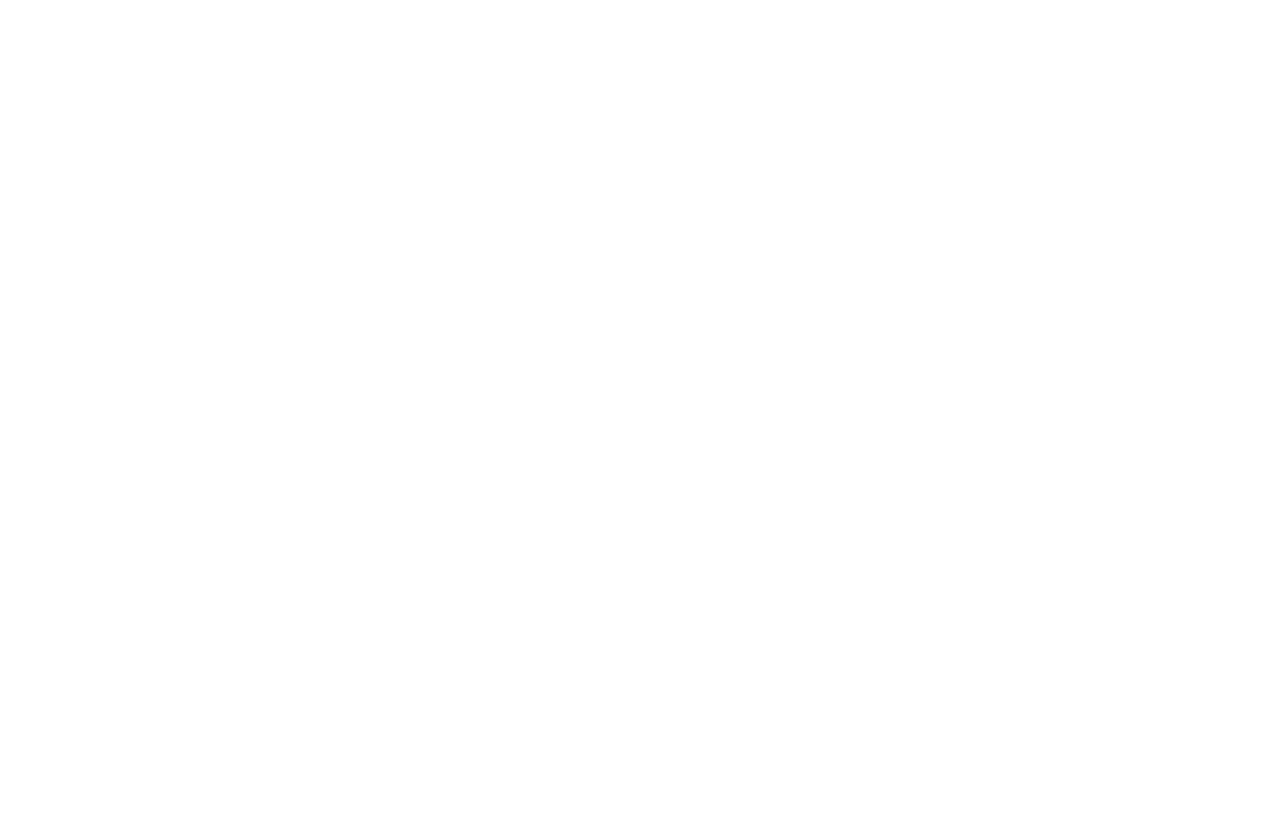
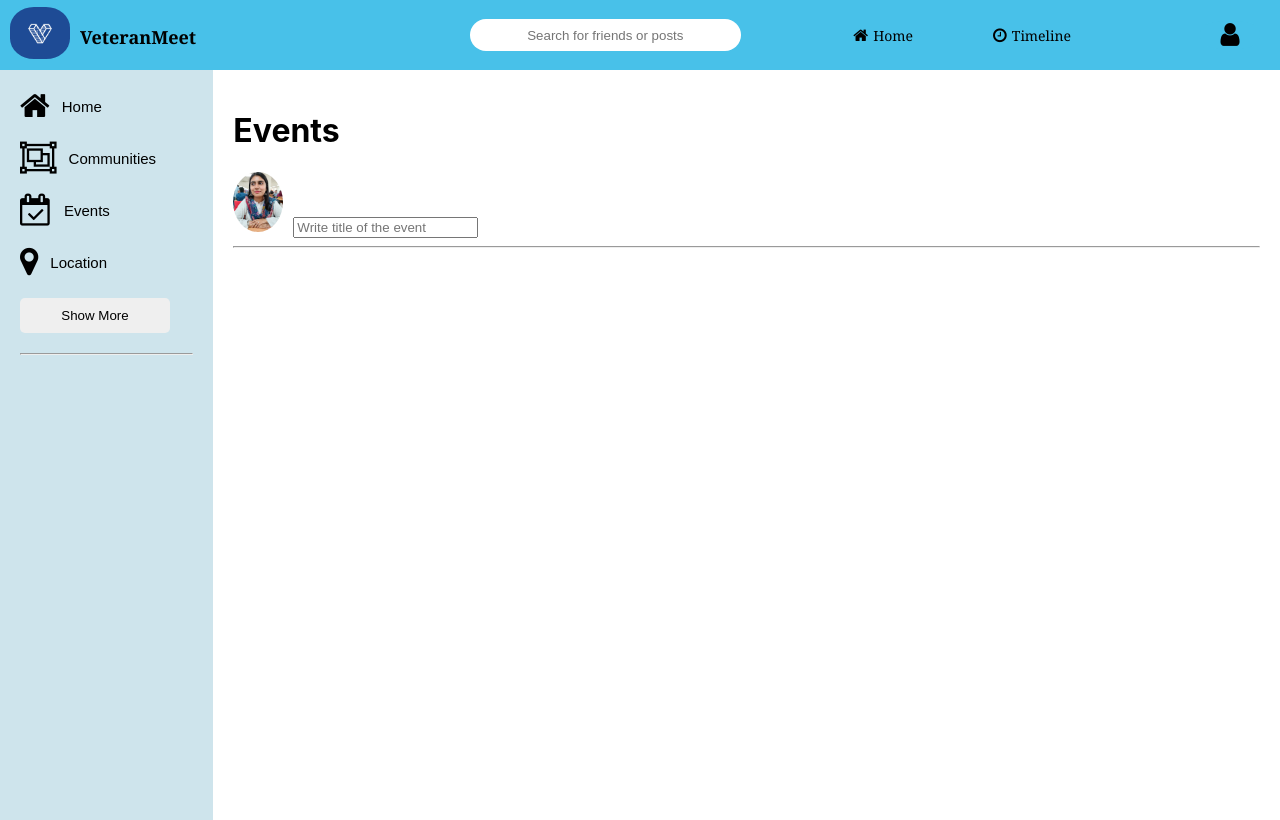
Before and after one commit to raiusamaa/tired, a React (Create React App) app in the folder frontend/: page /Events in a window 1280 px wide. Before the commit this address had no page. Built offline with nearby package versions, Linux system fonts and the light colour scheme.

Commit message:
hello sama

```diff
--- a/frontend/src/App.js
+++ b/frontend/src/App.js
@@ -8,6 +8,7 @@ import Home from './pages/home/home';
 import Profile from "./pages/Profile/Profile"
 import CommunitiesSignup from "./pages/Communities/CommunitiesSignup"
 import Signup from './pages/Signup';
+import Events from "./pages/Events/Events"
 
 function App() {
     return (
@@ -21,6 +22,7 @@ function App() {
               <Route path="/Profile" element={<Profile/>} />
               <Route path="/CommunitiesSignup" element={<CommunitiesSignup/>} />
               <Route path="/VeteranSignup" element={<Signupform/>} />
+              <Route path="/Events" element={<Events/>} />
             </Routes>
           </main>
         </div>
--- /dev/null
+++ b/frontend/src/components/Events/Events.jsx
@@ -0,0 +1,19 @@
+import React from 'react'
+import "./events.css"
+import ShareEvent from "../ShareEvent/ShareEvent"
+
+export default function Events() {
+  return (
+    <div className='Events'>
+        <div className='eventsWrapper'>
+            <h1>Events</h1>
+            <ShareEvent/>
+
+        </div>
+
+
+
+
+    </div>
+  )
+}
--- /dev/null
+++ b/frontend/src/components/Events/events.css
@@ -0,0 +1,9 @@
+.Events
+{
+    flex: 5;
+}
+.eventsWrapper
+{
+    padding: 20px;
+
+}
--- a/frontend/src/components/Post/Post.jsx
+++ b/frontend/src/components/Post/Post.jsx
@@ -3,53 +3,48 @@ import './post.css';
 import { Users } from '../../dummyData';
 import { useState } from 'react';
 export default function Post({ post }) {
-  const addPost = () => {
-    const [name,setName]= useState("");
-    const [description,setDescription]= useState("");
-    const [author,setAuthor]= useState("");
-    const [img,setImg]= useState("");
-  }
 
-  //thenewfrontend
-  const onChangeFilee = e => {
-    setImg(e.target.file[0]);
-  }
+
+
 
   const onSubmit = (e) => {
     e.preventDefault();
   }
 
-  const formData= new FormData ();
-  formData.append('name',name);
-  formData.append('description',description);
-  formData.append('author',author);
-  formData.append('img',img);
 
-  setName("");
-  setDescription("");
-  setAuthor("");
+
   return (
     <div className="post">
       <div className="postWrapper">
         <div className="postTop">
           <div className="postTopLeft">
-            <img
-              className="postProfileImg"
+
+
+            <img className="postProfileImg"
               src={Users.filter((u) => u.id === post.userId)[0].profilePicture}
             />
+
             <span className="postUsername">
               {Users.filter((u) => u.id === post.userId)[0].username}
             </span>
             <span className="postUsername">{post.date}</span>
           </div>
+
+
+
           <div className="postTopRight">
             <i class="fa fa-bars fa-1x"></i>
           </div>
         </div>
+
+
+
         <div className="postCenter">
           <span className="postText">{post?.desc}</span>
           <img className="postImg" src={post.photo} />
         </div>
+
+
         <div className="postBottom">
           <div className="postBottomLeft">
             <img className="likeIcon" src="/assets/heart.png" />
--- a/frontend/src/components/Share/Share.jsx
+++ b/frontend/src/components/Share/Share.jsx
@@ -1,19 +1,60 @@
 import React, { useEffect, useState } from 'react';
 import './share.css';
 import Axios from 'axios';
+import { ABC } from '../../dummyData';
+import { Posts } from '../../dummyData';
 import { Navigate, redirect } from 'react-router';
 import { useNavigate } from 'react-router-dom';
+import { useContext } from 'react';
 export default function Share() {
-  const [text, setText] = useState('');
-  const navigate = useNavigate();
+
+
+    const [name,setName]= useState("");
+    const [description,setDescription]= useState("");
+    const [author,setAuthor]= useState("");
+    const [img,setImg]= useState("");
+    const [ABC , setABC] = useState(["A", "B"]);
+
+    const OnChangeFile = e =>
+    {
+      setImg(e.target.files[0]);
+    }
+
+    const changeOnClick = (e) =>
+    {
+      e.preventDefault();
+
+      const formData = new FormData();
+
+      formData.append("name", name);
+      formData.append("description", description);
+      formData.append("author", author);
+      formData.append("img", img);
+
+
+  setName("");
+  setDescription("");
+  setAuthor("");
+  setImg("");
+
+    }
 
 
 
 
 
+
+  // const {user} = useContext(AuthContext)
+
+
+  const [text, setText] = useState('');
+  const navigate = useNavigate();
+
+
   const submitHandler = async (e) => {
     e.preventDefault();
     try {
+
       //Temporary API
       const { data } = await Axios.post(
         'http://localhost:5000/api/auth/register',
@@ -34,6 +75,26 @@ export default function Share() {
     console.log(event.target)
   }
 
+  //
+
+  const shareFunc = () =>
+  {
+    Array.prototype.push.call(Posts,7,"assets/5.jpg", "13 hours ago", 5, 12,1)
+    console.log(Posts);
+    // ABC[0].push(2);
+      // ABC.push[0](3);
+      // ABC.push[1]("hey");
+      // ABC.push(document.getElementById("a").value);
+      //  setABC(ABC);
+
+  }
+
+  // var a =[1,2,3,4]
+  // var b = a;
+
+  // console.log(a);
+  // console.log(b);
+
   return (
     <div className="share">
       <div className="shareWrapper">
@@ -47,17 +108,15 @@ export default function Share() {
             onChange={(e) => setText(e.target.value)}
           />
         </div>
+
         <hr className="shareHr"></hr>
         <div className="shareBottom">
           <div className="shareOptions">
 
             <div className="shareOption">
-            <input type="file" className="chooseFile" ></input>
+            <input type="file" className="chooseFile" onChange={OnChangeFile}></input>
             <i class="fa fa-camera fa-1x"></i>
-            <span type="file" className="shareOptionText">Multimedia</span>
-
-
-
+            <span  className="shareOptionText">Multimedia</span>
             </div>
 
             <div className="shareOption">
@@ -76,9 +135,17 @@ export default function Share() {
             </div>
 
           </div>
-          <button className="shareButton">Share</button>
+          <button className="shareButton"
+          //  onClick={shareFunc()}
+           >Share</button>
+          {/* {
+            Posts.map((val, i ) =>
+
+            <div key={"Posts" + i.toString()}> {val}  </div>
+            )
+          } */}
         </div>
       </div>
     </div>
   );
-}
+  }
--- /dev/null
+++ b/frontend/src/components/ShareEvent/ShareEvent.jsx
@@ -0,0 +1,29 @@
+import React from 'react'
+
+export default function ShareEvent() {
+  return (
+    <div className='shareevent'>
+        <div className='shareeventWrapper'>
+           <div className="shareeventTop">
+           <img className="shareProfileImg" src="/assets/mee.jpeg" />
+           <input
+            // value={text}
+            type="text"
+            placeholder="Write title of the event"
+            className="shareeventInput"
+            // onChange={(e) => setText(e.target.value)}
+          />
+           </div>
+
+        </div>
+
+        <hr className='shareventHr'></hr>
+
+        <div className="shareeventBottom">
+            <div className="shareeventOptions">
+
+            </div>
+        </div>
+    </div>
+  )
+}
--- /dev/null
+++ b/frontend/src/components/ShareEvent/shareevent.css
@@ -0,0 +1,9 @@
+.shareevent
+{
+    width: 100%;
+    height: 170px;
+    border-radius: 10px;
+    background-color:white;
+    -webkit-box-shadow: -7px 10px 11px 5px rgba(33,33,36,0.84);
+box-shadow: -7px 10px 11px 5px rgba(33,33,36,0.84);
+}
--- a/frontend/src/components/sidebar/Sidebar.css
+++ b/frontend/src/components/sidebar/Sidebar.css
@@ -27,7 +27,12 @@
 }
 .sidebarListItemText
 {
-    margin-left: 10px;
+    margin-left: 6px;
+    border: none;
+    background-color: rgb(206, 228, 236);
+    font-weight:200;
+    font-size: 15px;
+    cursor: pointer;
 }
 
 .sidebarList
--- a/frontend/src/components/sidebar/Sidebar.jsx
+++ b/frontend/src/components/sidebar/Sidebar.jsx
@@ -1,8 +1,30 @@
 import React from 'react';
 import './Sidebar.css';
+import Axios from 'axios'
 import {Users} from "../../dummyData"
+import {useNavigate } from 'react-router-dom';
+export default function Sidebar() {
 
-export default function Sidebar() {
+  const navigate=useNavigate();
+
+  const submitHandler = async (e) =>
+  {
+    e.preventDefault();
+    try{
+
+      const { data } = await Axios.post('http://localhost:5000/api/auth/login',
+        {
+
+        });
+      localStorage.setItem("user",JSON.stringify(data));
+      navigate('/Events')
+    }
+    catch(err)
+      {
+        console.log(err)
+       alert("Something Went Wrong!")
+      }
+  }
   return (
     <div className="sidebar">
       <div className="sidebarWrapper">
@@ -11,22 +33,27 @@ export default function Sidebar() {
         />
           <li className="sidebarListItem">
           <i class="fa fa-home fa-2x" ></i>
-            <span className="sidebarListItemText">Home</span>
+          <button className='sidebarListItemText' >Home</button>
+
           </li>
 
           <li className="sidebarListItem">
           <i class="fa fa-object-group fa-2x" ></i>
-            <span className="sidebarListItemText">Communities</span>
+          <button className='sidebarListItemText'>Communities</button>
+
           </li>
 
           <li className="sidebarListItem">
           <i class="fa fa-calendar-check-o fa-2x" ></i>
-            <span className="sidebarListItemText">Events</span>
+          <button onClick={() => navigate('/Events')} className='sidebarListItemText'>Events</button>
+
           </li>
 
           <li className="sidebarListItem">
           <i class="fa fa-map-marker fa-2x" ></i>
-            <span className="sidebarListItemText">Location</span>
+          <button className='sidebarListItemText'>Location</button>
+
+
           </li>
         </ul>
         <button className="sidebarButton">Show More</button>
--- a/frontend/src/dummyData.js
+++ b/frontend/src/dummyData.js
@@ -64,9 +64,33 @@ export const Users = [
     {
       id: 5,
       photo: "assets/5.jpg",
-      date: "5 hours ago",
+      date: "7 hours ago",
       userId: 5,
       like: 23,
       comment: 5,
     },
+    {
+      id: 6,
+      photo: "assets/5.jpg",
+      date: "12 hours ago",
+      userId: 5,
+      like: 23,
+      comment: 5,
+    },
+
+
   ];
+
+  export const ABC =[
+
+    {
+      id:1,
+      a: "zero"
+    },
+    {
+      id:2,
+      a: "one"
+    },
+
+
+  ];
--- /dev/null
+++ b/frontend/src/pages/Events/Events.jsx
@@ -0,0 +1,18 @@
+import React from 'react'
+import Topbar from "../../components/topbar/Topbar.jsx"
+import Sidebar from '../../components/sidebar/Sidebar.jsx'
+import Event from '../../components/Events/Events.jsx'
+
+export default function Events() {
+  return (
+   <>
+   <Topbar/>
+   <div className="homeContainer">
+    <Sidebar/>
+    <Event/>
+    </div>
+
+
+   </>
+  )
+}
```
Also changed, not shown: frontend/src/pages/Events/events.css (added).
